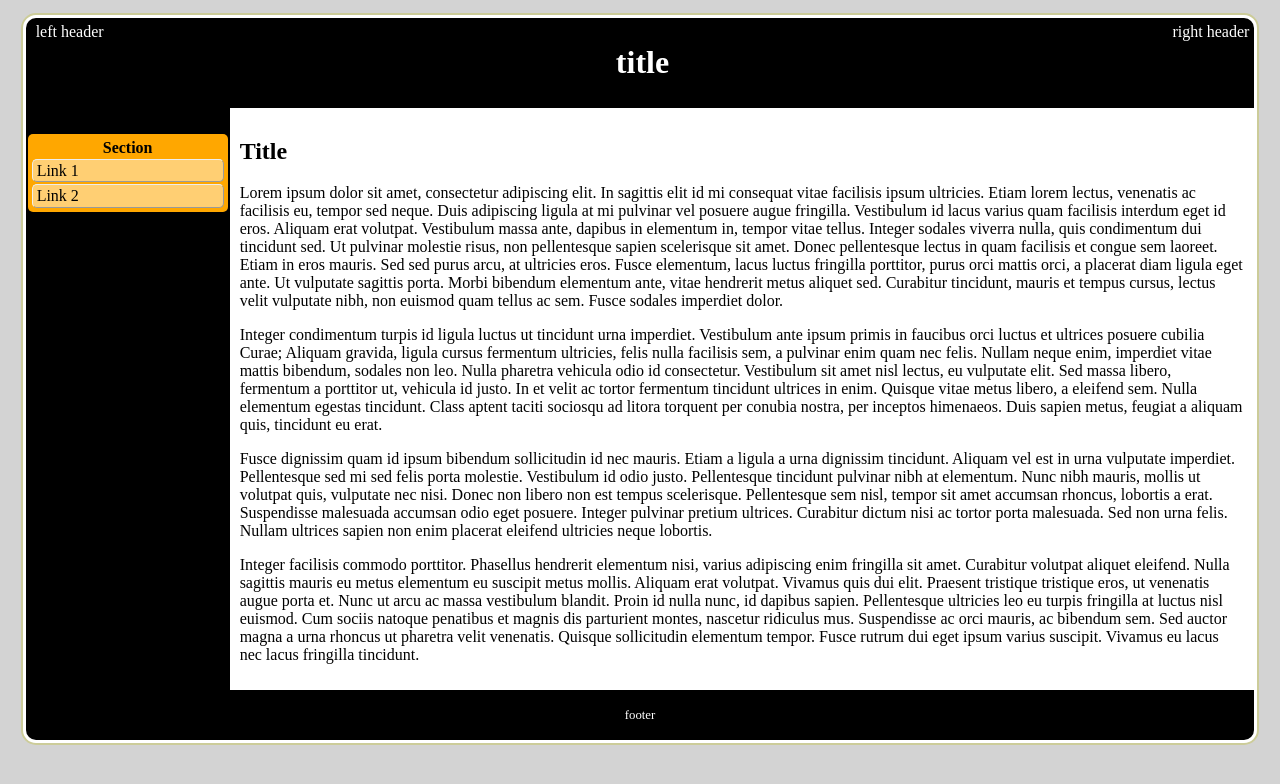
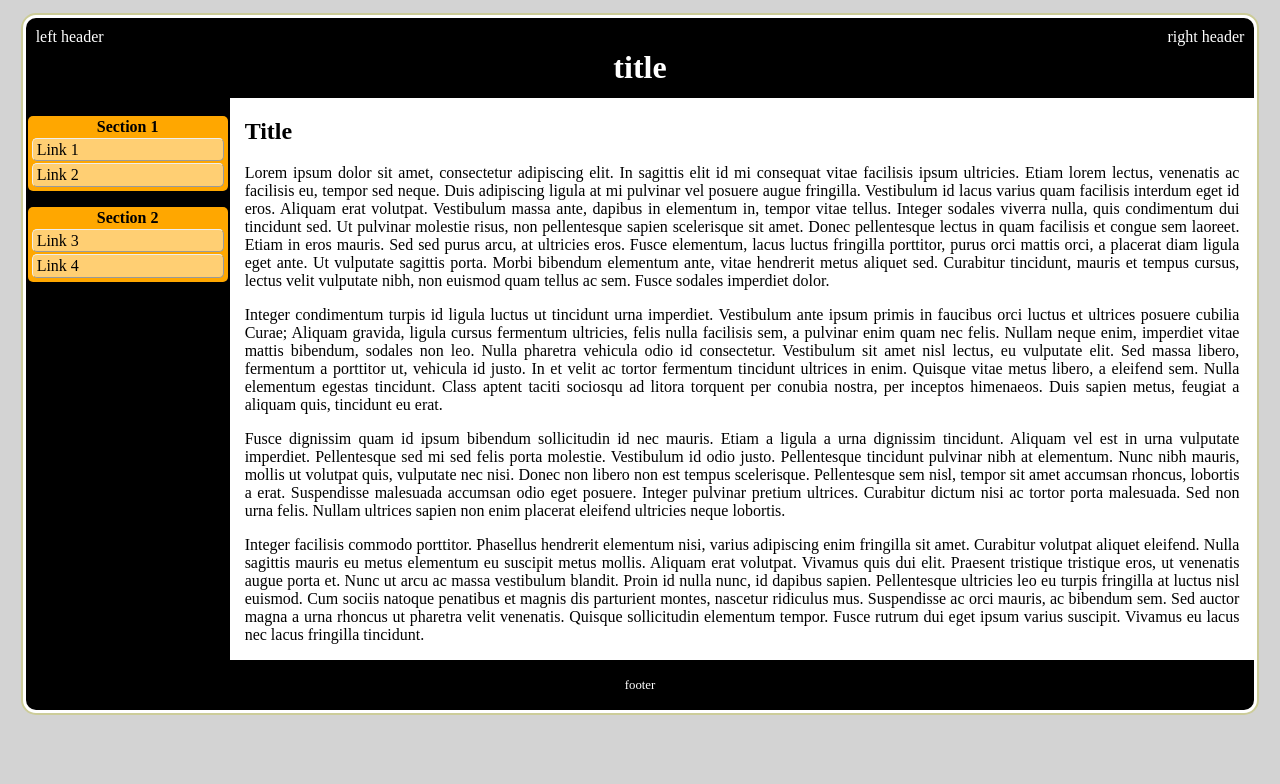
Before and after one commit to hermajan/lib, a PHP site: page /template/_testing.html in a window 1280 px wide. Shown: the top 784 px of the page. Run offline with PHP 8.4, Linux system fonts and the light colour scheme.

Commit message:
Simplified parts of the template code.

```diff
--- a/template/_testing.html
+++ b/template/_testing.html
@@ -1,5 +1,5 @@
 <!DOCTYPE html>
-<html>
+<html lang="en">
 	<head>
 		<meta charset="UTF-8">
 		<title>Testing template</title>
@@ -23,9 +23,15 @@
 	<section>
 		<nav>
 			<ul class="section">
-				<li class="caption">Section</li>
+				<li class="caption">Section 1</li>
 				<li class="button"><a href="#">Link 1</a></li>
 				<li class="button"><a href="#">Link 2</a></li>
+			</ul>
+
+			<ul class="section">
+				<li class="caption">Section 2</li>
+				<li class="button"><a href="#">Link 3</a></li>
+				<li class="button"><a href="#">Link 4</a></li>
 			</ul>
 		</nav>
 		<article>
--- a/template/style.css
+++ b/template/style.css
@@ -7,17 +7,14 @@ main {
 	padding: 1px;
 	border: 2px solid #cc9;
 	border-radius: 15px;
-	-moz-border-radius: 15px;
 }
 
 header {
-	height: 80px;
-	padding: 5px 5px 5px 10px;
+	height: 60px;
+	padding: 10px;
 	margin: 2px 2px 0px 2px;
 	border-top-left-radius: 10px;
 	border-top-right-radius: 10px;
-	-moz-border-radius-topleft: 10px;
-	-moz-border-radius-topright: 10px;
 }
 header h1 {
 	display: flex;
@@ -45,7 +42,7 @@ nav {
 	float: left;
 	width: 20%;
 	max-width: 200px;
-	padding: 10px 2px 50px 2px;
+	padding: 2px;
 	margin: 0px 0px 0px 2px;
 	overflow: hidden;
 	flex: 1;
@@ -54,18 +51,13 @@ nav li {
 	list-style-type: none;
 }
 
-.section a:link, .button a:link {
+.section {
+	border-radius: 5px;
+	padding: 2px;
+}
+.section a {
+	display: block;
 	text-decoration: none;
-}
-.section a:visited, .button a:visited {
-	text-decoration: none;
-}
-.section a:hover, .button a:hover {
-	text-decoration: none;
-}
-.section {
-	border-radius: 5px; -moz-border-radius: 5px;
-	padding: 5px 2px 2px 2px;
 }
 
 .caption {
@@ -77,9 +69,12 @@ nav li {
 	border-style: outset;
 	border-width: 1px;
 	line-height: 110%;
-	padding: 2px 4px 2px 4px;
-	margin: 2px 2px 2px 2px;
-	border-radius: 5px; -moz-border-radius: 5px;
+	padding: 2px 4px;
+	margin: 2px;
+	border-radius: 5px;
+}
+.button a {
+	text-decoration: none;
 }
 .button:hover {
 	border-style: inset;
@@ -87,7 +82,8 @@ nav li {
 
 article {
 	overflow: auto;
-	padding: 10px 10px 10px 10px;
+	text-align: justify;
+	padding: 0px 15px;
 	margin: 0px 2px 0px 0px;
 	flex: 2;
 }
@@ -100,10 +96,8 @@ footer {
 	clear: both;
 	font-size: 80%;
 	height: 40px;
-	padding: 5px 5px 5px 5px;
+	padding: 5px;
 	margin: 0px 2px 2px 2px;
 	border-bottom-left-radius: 10px;
 	border-bottom-right-radius: 10px;
-	-moz-border-radius-bottomleft: 10px;
-	-moz-border-radius-bottomright: 10px;
 }
--- a/template/style_print.css
+++ b/template/style_print.css
@@ -21,7 +21,7 @@ nav {
 }
 
 article {
-	padding: 10px 10px 10px 10px;
+	padding: 10px;
 	margin: 0px 2px 0px 2px;
 }
 
```
